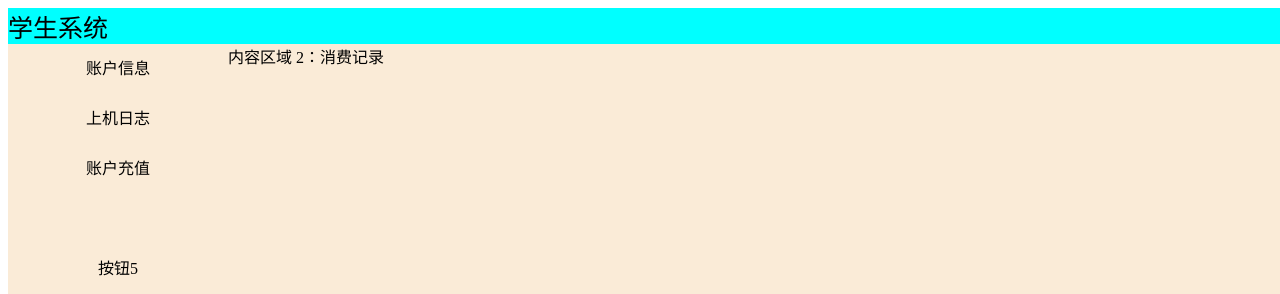
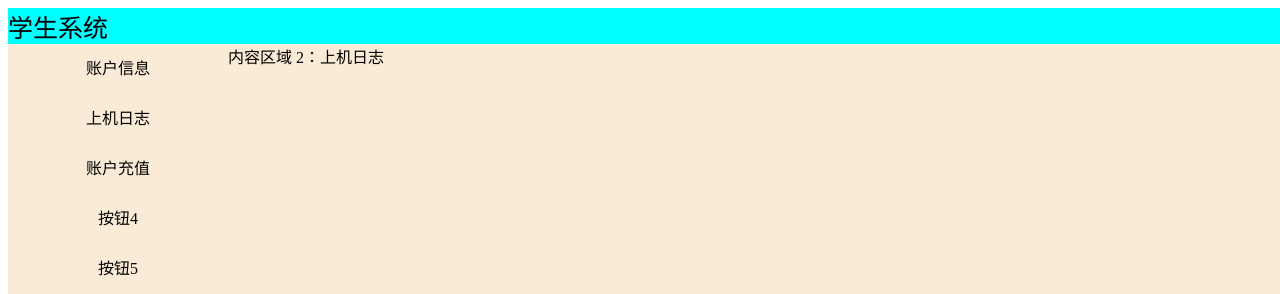
Before and after one commit to jing-gou/CardMaster, a Vue app in the folder frontend/: page / in a window 1280 px wide. Both pictures are taken after a click on the element "上机日志". Shown: the top 294 px of the page. Built offline with nearby package versions, Linux system fonts and the light colour scheme.

Commit message:
chores: add .gitignore

```diff
--- a/frontend/src/App.vue
+++ b/frontend/src/App.vue
@@ -5,12 +5,9 @@
 </template>
 
 <script setup>
-// 引入你的登录页
 import Login from "/src/views/login.vue";
 import Student from "/src/views/student.vue";
 import Admin from "/src/views/administrator.vue";
 </script>
 
-<style>
-/* 这里可以留空 */
-</style>
+<style></style>
--- a/frontend/src/views/student.vue
+++ b/frontend/src/views/student.vue
@@ -5,7 +5,7 @@
       <div class="item1 item" @click="Content(1)">账户信息</div>
       <div class="item2 item" @click="Content(2)">上机日志</div>
       <div class="item3 item" @click="Content(3)">账户充值</div>
-      <div class="item4 item" @click="Content(4)"></div>
+      <div class="item4 item" @click="Content(4)">按钮4</div>
       <div class="item5 item" @click="Content(5)">按钮5</div>
     </div>
     <main class="information">
@@ -20,8 +20,8 @@
 
         <p>上机地点{{ userData.onAddress }}</p>
       </div>
-      <div v-if="active === 2">内容区域 2：消费记录</div>
-      <div v-if="active === 3">内容区域 3：系统设置</div>
+      <div v-if="active === 2">内容区域 2：上机日志</div>
+      <div v-if="active === 3">内容区域 3：账户充值</div>
       <div v-if="active === 4">内容区域 4：系统设置</div>
       <div v-if="active === 5">内容区域 5：系统设置</div>
     </main>
```
Also changed, not shown: 2 other files (tests, documents, lock files or other folders).
